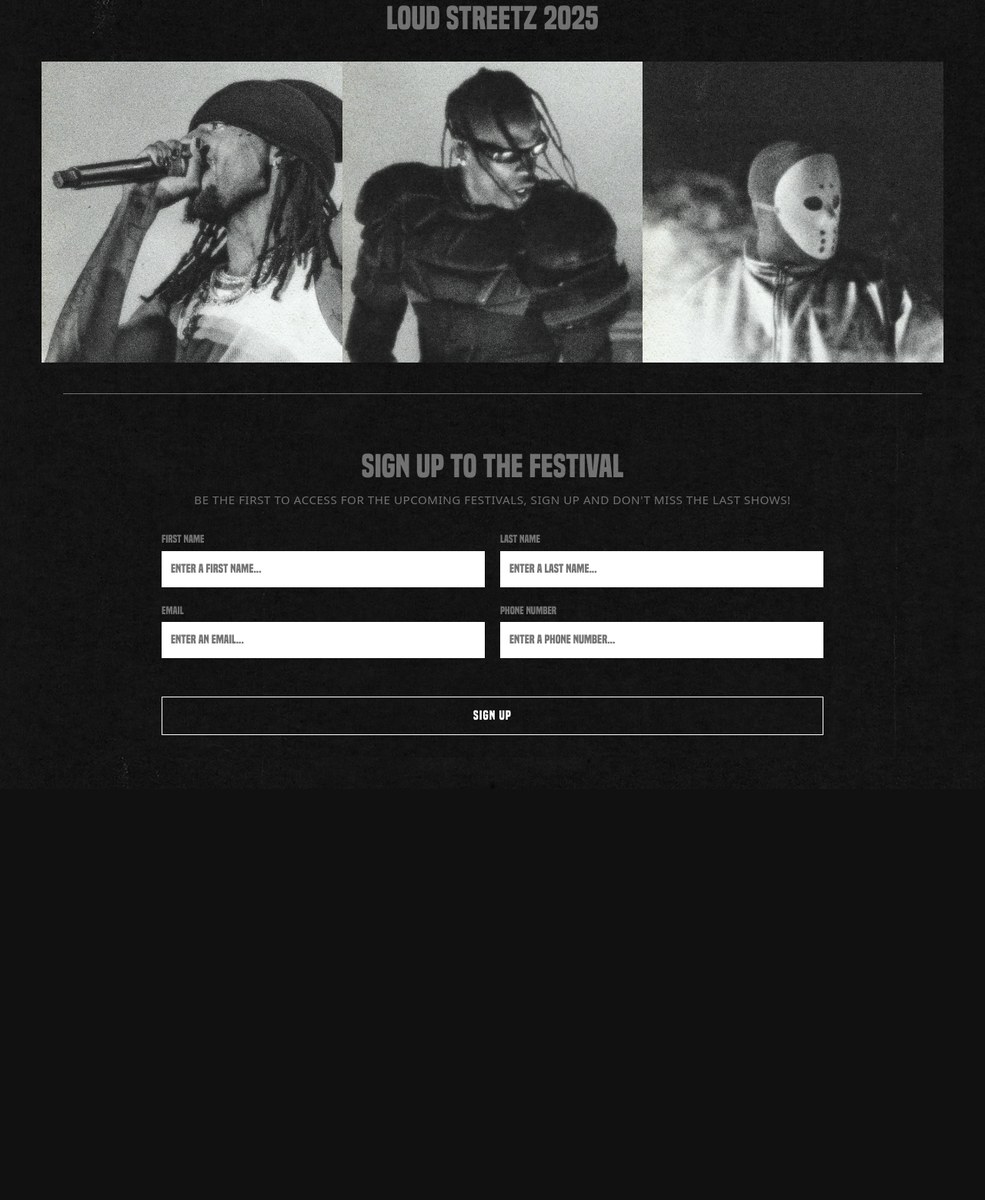
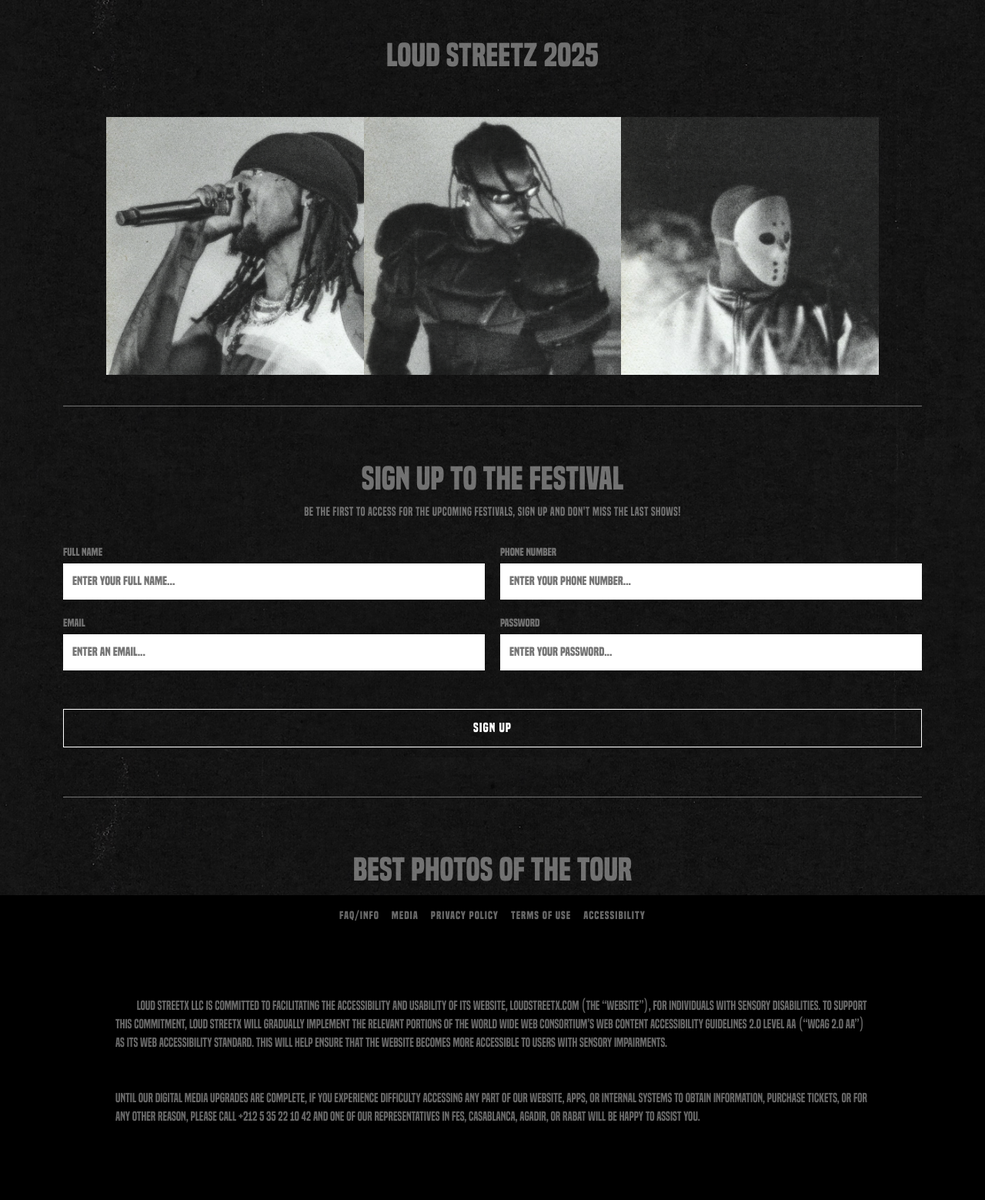
Before and after one commit to t4hher/Projet-scolaire, a PHP site: page / in a window 1280 px wide. Shown: the part 96-1655 px from the top of the page at 77% size. Before the commit the page ends 1121 px from the top, so only its background shows below. Run offline with PHP 8.4, Linux system fonts and the light colour scheme.

Commit message:
I added the footer in the index

```diff
--- a/css/style.css
+++ b/css/style.css
@@ -39,21 +39,21 @@ body{
         justify-content: center;
         font-family: "BTB";
     }
-     @font-face {
+    @font-face {
       font-family: 'BTB';
       src: url("../fonts/built\ titling\ bd.otf") format('opentype');
      }
-     .IMG1{
-      width: 35%;
+    .IMG1{
+      width: 30%;
      }
       @font-face {
       font-family: 'BTS';
       src: url("../fonts/built\ titling\ sb.otf") format('opentype');
      }
-     .txt1{
+    .txt1{
       font-family: "BTS";
      }
-         .form-section {
+    .form-section {
       max-width: 900px;
       margin: 50px auto;
       padding: 20px;
@@ -61,9 +61,13 @@ body{
     }
 
     .form-section p {
+      display: flex;
+      flex-direction: column;
+      gap: 40px;
       margin-bottom: 30px;
       font-size: 0.95rem;
       letter-spacing: 0.5px;
+
     }
 
     form {
@@ -130,3 +134,6 @@ body{
         flex: 1 1 100%;
       }
     }
+    p{
+      font-family: "BTS";
+    }
--- a/index.php
+++ b/index.php
@@ -32,28 +32,29 @@
     </div>
   </div>
 </nav>
+<br><br>
 <div class="container">
   <h1>LOUD STREETZ 2025</h1>
 </div>
-<br>
+<br><br>
 <div class="container" style="display: flex;flex-direction:column;gap:40px">
     <div><img class="IMG1" src="images/index_pictures/carti.png" alt=""><img class="IMG1" src="images/index_pictures/travis.png" alt=""><img class="IMG1" src="images/index_pictures/ye.png" alt=""></div>
     <div class="line" style="width: 100%; height:1px;background-color:#cfcfcf80"></div>
 </div>
 
-<section class="form-section text-center">
+<section class="container form-section text-center">
 
     <h1>SIGN UP TO THE FESTIVAL </h1>
     <p class="">BE THE FIRST TO ACCESS FOR THE UPCOMING FESTIVALS, SIGN UP AND DON'T MISS THE LAST SHOWS!</p>
         <form method="post" action="" >
       <div class="form-group">
-        <label for="firstName">First Name</label>
-        <input name="firstName" type="text" id="firstName" placeholder="Enter a first name...">
+        <label for="firstName">Full Name</label>
+        <input name="FullName" type="text" id="firstName" placeholder="Enter your full name...">
       </div>
 
       <div class="form-group">
-        <label for="lastName">Last Name</label>
-        <input name="lastName" type="text" id="lastName" placeholder="Enter a last name...">
+        <label for="lastName">Phone Number</label>
+        <input name="lastName" type="text" id="lastName" placeholder="Enter your phone number...">
       </div>
 
       <div class="form-group">
@@ -62,15 +63,45 @@
       </div>
 
       <div class="form-group">
-        <label for="phone">Phone Number</label>
-        <input name="phone" type="tel" id="phone" placeholder="Enter a phone number...">
+        <label for="phone">Password</label>
+        <input name="phone" type="text" id="phone" placeholder="Enter your password...">
       </div>
 
 
       <div class="form-group" style="flex: 1 1 100%; text-align: center;">
         <button type="submit" class="submit-button">SIGN UP</button>
-      </div>
+      </div><br>
+      <div class="line" style="width: 100%; height:1px;background-color:#cfcfcf80"></div>
     </form>
 </section>
+<div class="container">
+  <h1>BEST PHOTOS OF THE TOUR</h1>
+</div>
+<div class="container" >
+  <div class="col-3" ><img src="" alt=""></div>
+  <div class="col-3" ><img src="" alt=""></div>
+  <div class="col-3" ><img src="" alt=""></div>
+  <div class="col-3" ><img src="" alt=""></div>
+  <div class="line" style="width: 100%; height:1px;background-color:#cfcfcf80"></div>
+</div>
+<div style="display:flex;flex-direction:column; background-color:black ;" >
+<nav class="navbar navbar-expand-lg">
+  <div class="container d-flex justify-content-around align-items-center" >
+    <div class="d-flex">
+      <ul class="navbar-nav ">
+        <li class="nav-item"><a class="nav-link" href="#">FAQ/INFO</a></li>
+        <li class="nav-item"><a class="nav-link" href="#">MEDIA</a></li>
+        <li class="nav-item"><a class="nav-link" href="#">PRIVACY POLICY</a></li>
+        <li class="nav-item"><a class="nav-link" href="#">TERMS OF USE</a></li>
+        <li class="nav-item"><a class="nav-link" href="#">ACCESSIBILITY</a></li>
+      </ul>
+    </div>
+  </div>
+</nav>
+<div class="container" style="padding:80px;" >
+<p>&nbsp;&nbsp;&nbsp;&nbsp;&nbsp;&nbsp;&nbsp;&nbsp;&nbsp; Loud StreetX LLC is committed to facilitating the accessibility and usability of its website, loudstreetx.com (the “Website”), for individuals with sensory disabilities. To support this commitment, Loud StreetX will gradually implement the relevant portions of the World Wide Web Consortium’s Web Content Accessibility Guidelines 2.0 Level AA (“WCAG 2.0 AA”) as its web accessibility standard. This will help ensure that the Website becomes more accessible to users with sensory impairments. <br><br><br>
+Until our digital media upgrades are complete, if you experience difficulty accessing any part of our website, apps, or internal systems to obtain information, purchase tickets, or for any other reason, please call +212 5 35 22 10 42 and one of our representatives in Fes, Casablanca, Agadir, or Rabat will be happy to assist you.</p>
+</div>
+</div>
 </body>
 </html>
```
